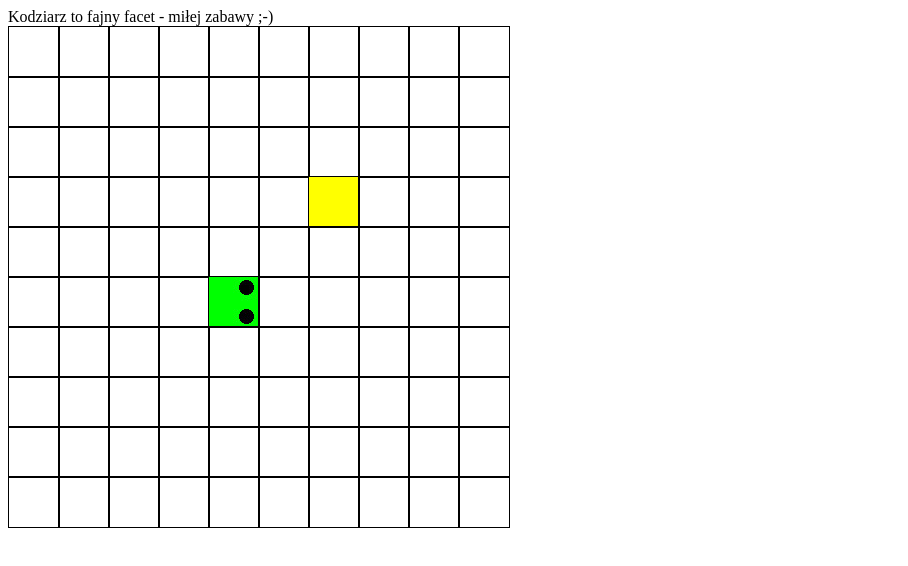
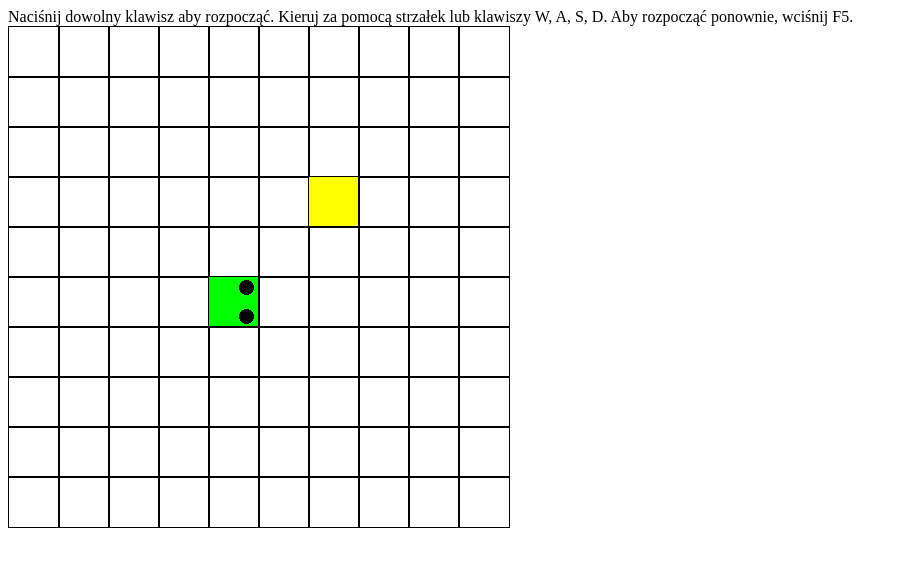
Before and after one commit to kodziarz/kodziarz.github.io, a plain HTML site: page index.html in a window 1280 px wide. Shown: the whole page, without its empty margins (0-908 px from the left). Drawn offline with Linux system fonts and the light colour scheme.

Commit message:
Controls description added

```diff
--- a/index.html
+++ b/index.html
@@ -9,7 +9,7 @@
 </head>
 
 <body>
-    Kodziarz to fajny facet - miłej zabawy ;-)
+    Naciśnij dowolny klawisz aby rozpocząć. Kieruj za pomocą strzałek lub klawiszy W, A, S, D. Aby rozpocząć ponownie, wciśnij F5.
 
     <div id="mainDiv" style="position: relative;"></div>
     <script>
```
